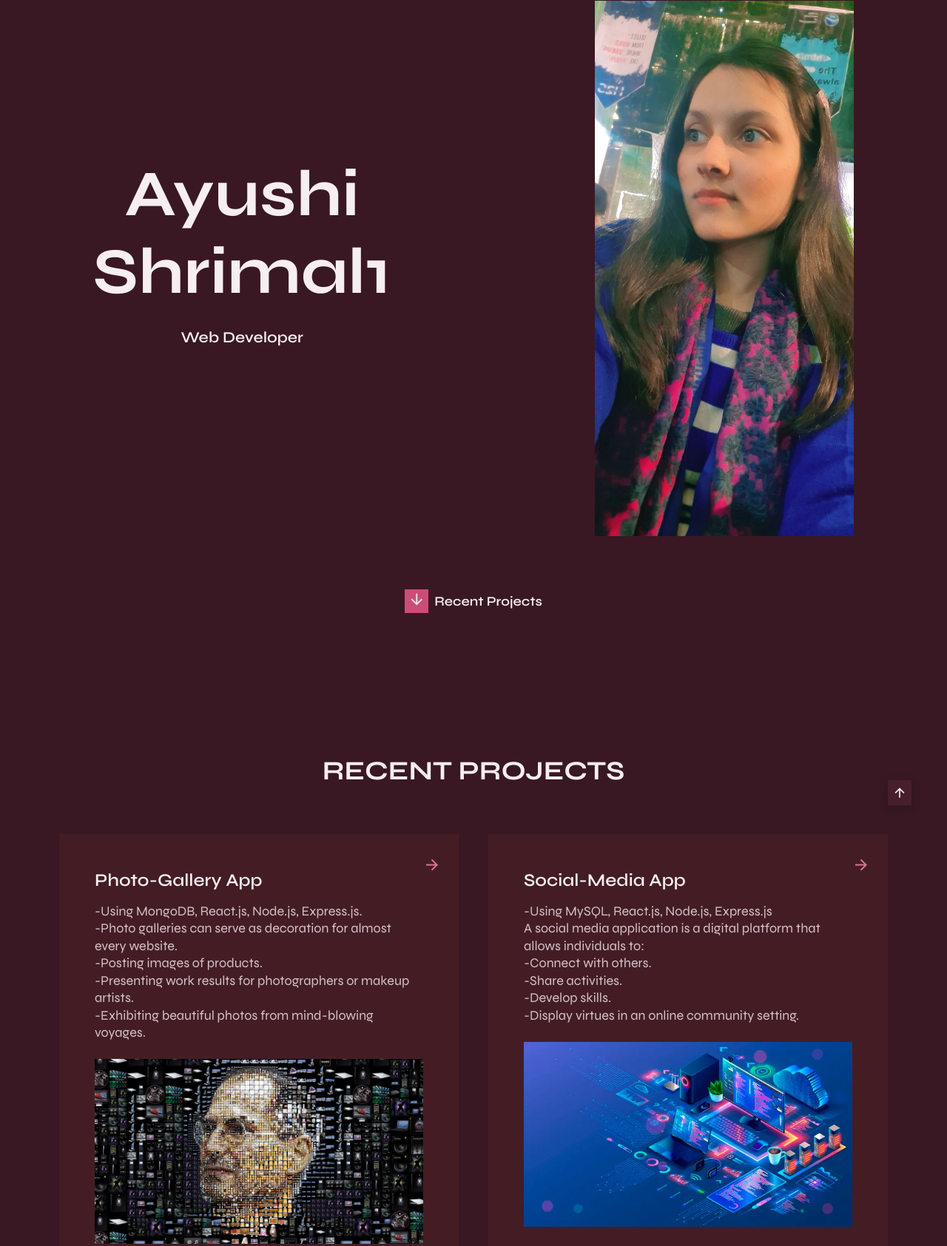
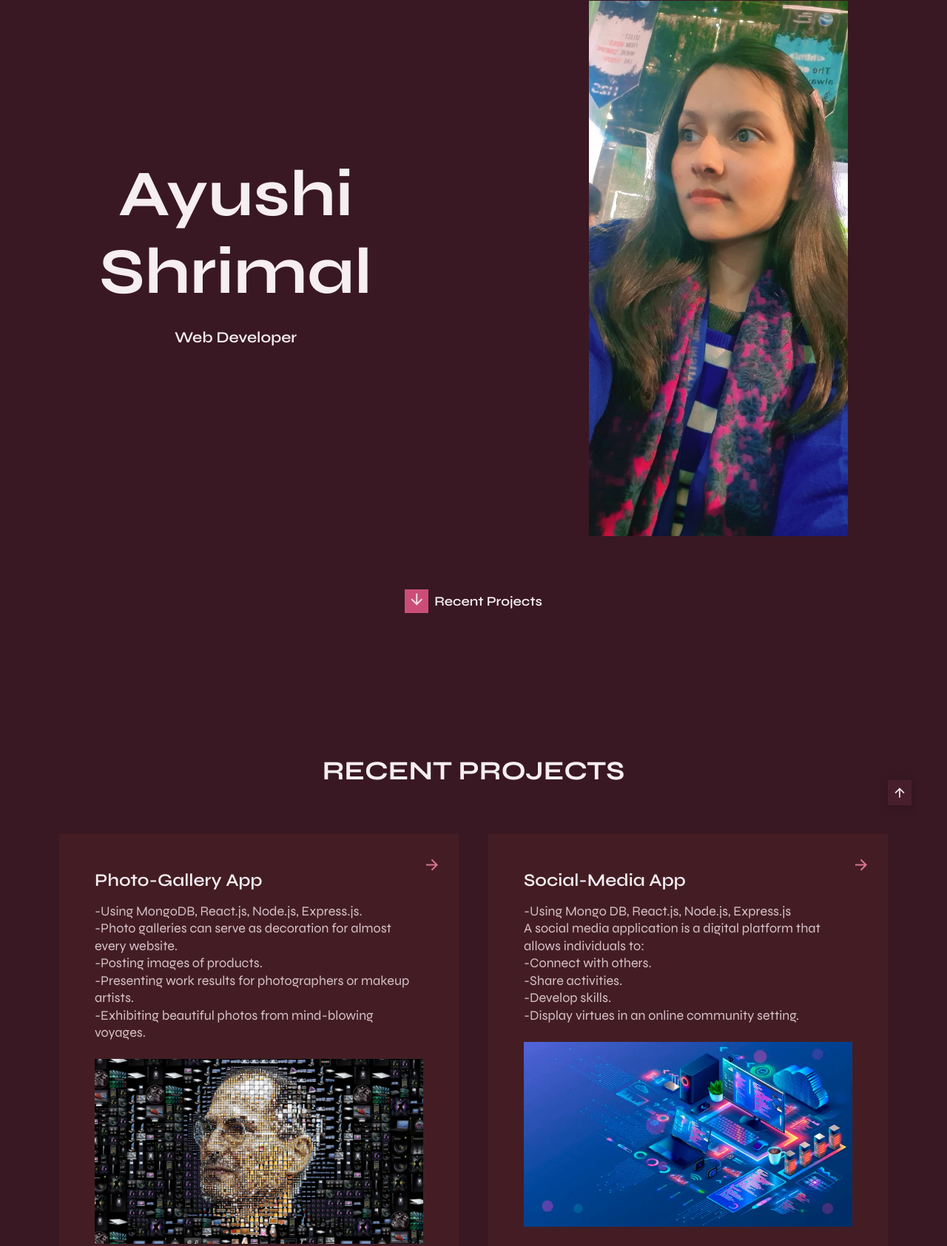
Before and after one commit to AyushiShrimal/ayushishrimal.github.io, a plain HTML site: page index.html in a window 1280 px wide. Shown: the part 111-1796 px from the top of the page at 74% size. Drawn offline with nearby package versions, Linux system fonts and the light colour scheme.

Commit message:
fix changed the projects

```diff
--- a/index.html
+++ b/index.html
@@ -49,7 +49,7 @@
             <div class="home___container containner grid">
                 <img src="assets/img/IMG-20221211-WA0027.jpg" alt="image" class="home__img">
                 <div class="home__data">
-                    <h1 class="home__name">Ayushi<br>Shrimal1</h1>
+                    <h1 class="home__name">Ayushi<br>Shrimal</h1>
                     <h3 class="home-profession">Web Developer</h3>
                 </div>
                 <a href="#work" class="home__scroll">
@@ -81,7 +81,7 @@
                     <a href="#" target="_blank" class="work__link">
                         <h2 class="work__title">Social-Media App</h2>
                         <p class="work__description">
-                            -Using MySQL, React.js, Node.js, Express.js<br>
+                            -Using Mongo DB, React.js, Node.js, Express.js<br>
                             A social media application is a digital platform that allows individuals to:<br>
                             -Connect with others.<br>
                             -Share activities.<br>
@@ -125,7 +125,7 @@
                         <i class="ri-arrow-right-line"></i>
                     </a>
                 </article>
-                <article class="work__card">
+                <!-- <article class="work__card">
                     <a href="#" target="_blank" class="work__link">
                         <h2 class="work__title">Personal Finance Manager</h2>
                         <p class="work__description">
@@ -139,7 +139,7 @@
                         <img src="/assets/img/Changing-Landscape-of-Personal-Finance.jpeg" alt="image" class="work__img">
                         <i class="ri-arrow-right-line"></i>
                     </a>
-                </article>
+                </article> -->
             </div>
         </section>
         <section class="info section" id="about">
```
